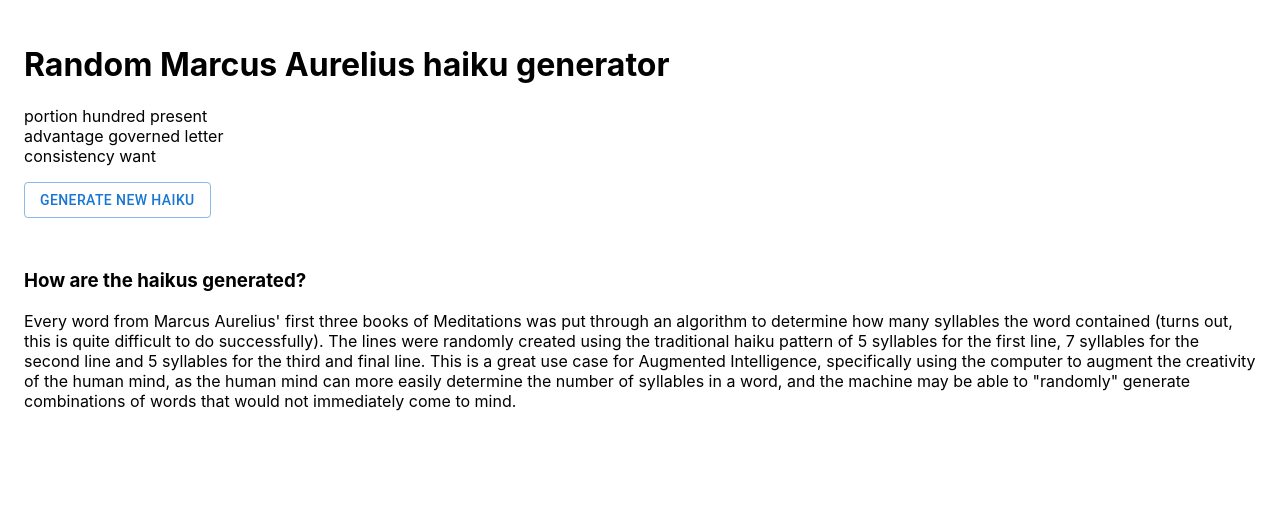
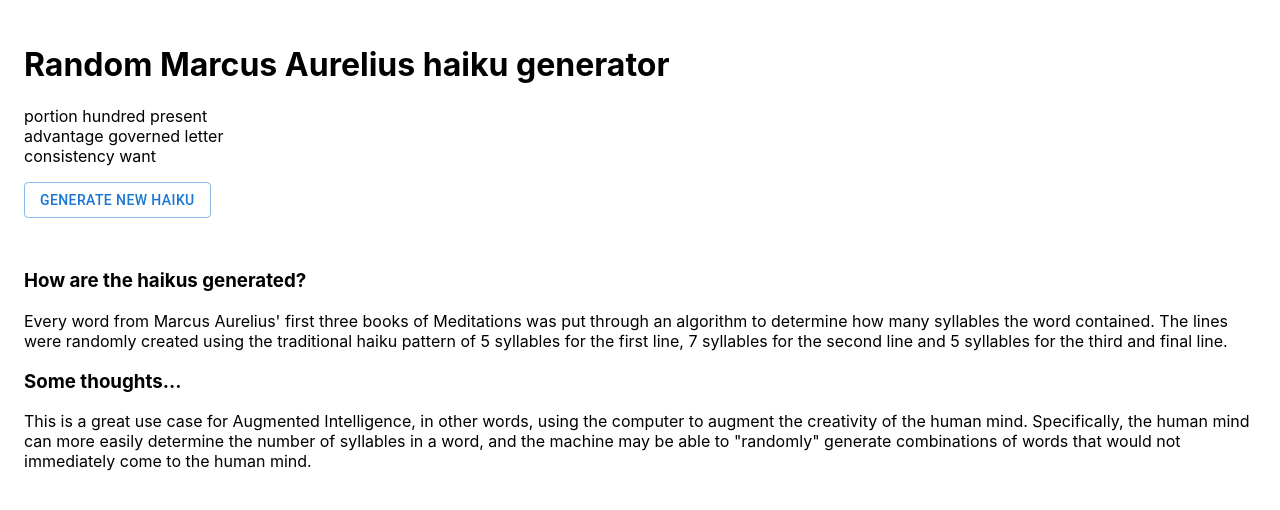
Before and after one commit to akallbold/marcus-haikus, a React (Create React App) app: page / in a window 1280 px wide. Shown: the top 510 px of the page. Built offline with nearby package versions, Linux system fonts and the light colour scheme.

Commit message:
edited commentary

```diff
--- a/src/MarcusHaikuMain.tsx
+++ b/src/MarcusHaikuMain.tsx
@@ -41,11 +41,15 @@
         <p>
           {`Every word from Marcus Aurelius' first three books of Meditations was
         put through an algorithm to determine how many syllables the word
-        contained (turns out, this is quite difficult to do successfully). The lines were randomly created using the traditional haiku
+        contained. The lines were randomly created using the traditional haiku
         pattern of 5 syllables for the first line, 7 syllables for
-        the second line and 5 syllables for the third and final line. This is a great use case for Augmented
-        Intelligence, specifically using the computer to augment the creativity
-        of the human mind, as the human mind can more easily determine the number of syllables in a word, and the machine may be able to "randomly" generate combinations of words that would not immediately come to mind.`}
+        the second line and 5 syllables for the third and final line. `}
+        </p>
+        <h3>Some thoughts...</h3>
+        <p>
+          {`This is a great use case for Augmented
+        Intelligence, in other words, using the computer to augment the creativity
+        of the human mind. Specifically, the human mind can more easily determine the number of syllables in a word, and the machine may be able to "randomly" generate combinations of words that would not immediately come to the human mind.`}
         </p>
       </Grid>
     </Grid>
```
